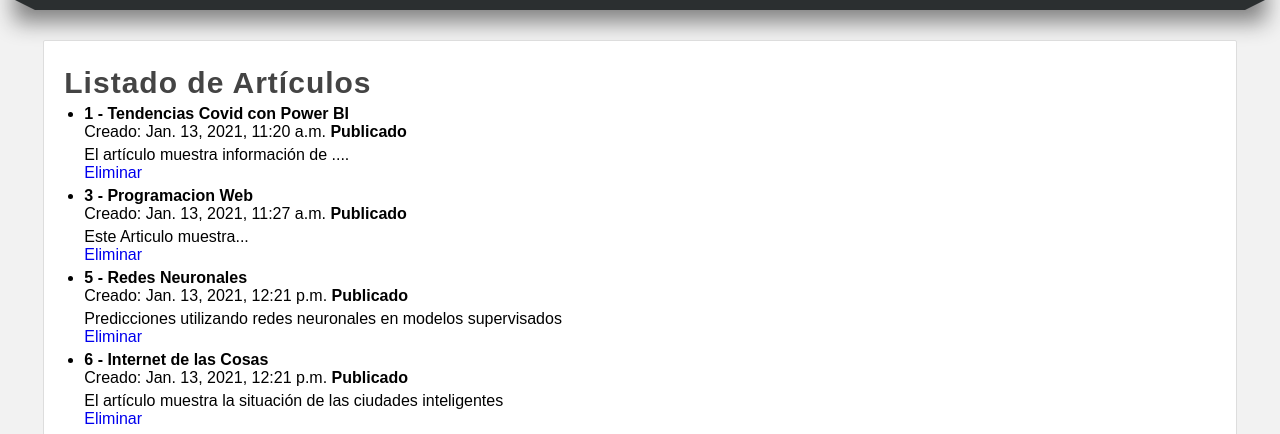
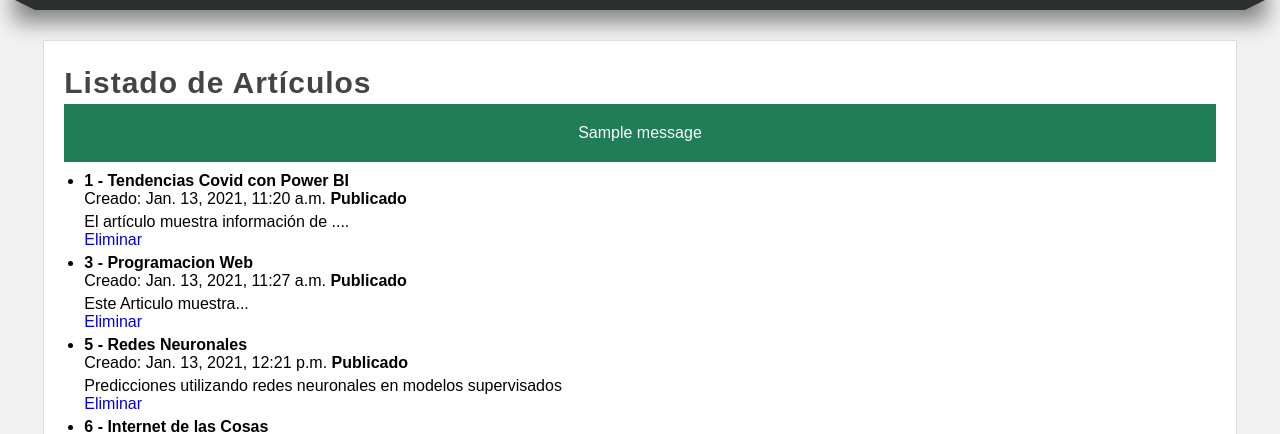
Before and after one commit to cerdanflor/2020-2-LP3S1, a Django app: page /listar_articulos in a window 1280 px wide. Shown: the part 182-616 px from the top of the page. Run offline with Django 3.2, Linux system fonts and the light colour scheme; data comes from the database, SQL or seed files in the repository; both versions use the stored data as it was after the commit; tables that the repository leaves empty hold one stand-in row (values such as "Sample post"); one stand-in notice (Sample message) is shown.

Commit message:
Semana 14 Formulario Parte VI Mensajes Flash

```diff
--- a/ProyectosDJango/s07proyecto002/miapp/static/css/style.css
+++ b/ProyectosDJango/s07proyecto002/miapp/static/css/style.css
@@ -177,6 +177,14 @@ nav ul li a:hover{
     color: red;
 }
 
+.message{
+    padding: 20px;
+    background: #1f7e58;
+    color: white;
+    text-align: center;
+    margin-bottom: 10px;
+}
+
 .box form input[type="submit"]:hover,
 .box form input[type="button"]:hover,
 .box form button:hover{
--- a/ProyectosDJango/s07proyecto002/miapp/templates/listar_articulos.html
+++ b/ProyectosDJango/s07proyecto002/miapp/templates/listar_articulos.html
@@ -6,6 +6,14 @@
 
 {% block content %}
     <h1 class="title"> {{titulo}} </h1>
+    {% if messages %}
+        {% for message in messages %}
+            <div class="message">
+                {{message}}
+            </div>
+        {% endfor %}
+    {% endif %}
+
     <ul>
         {% for articulo in articulos %}
             <li>
--- a/ProyectosDJango/s07proyecto002/miapp/views.py
+++ b/ProyectosDJango/s07proyecto002/miapp/views.py
@@ -2,6 +2,7 @@ from django.shortcuts import render, HttpResponse, redirect
 from miapp.models import Articulo
 from django.db.models import Q
 from miapp.forms import FormArticulo
+from django.contrib import messages
 
 # Create your views here.
 layout = """
@@ -161,6 +162,10 @@ def create_full_articulo(request):
                 publicado = publicado
             )
             articulo.save()
+
+            #Es para crear un mensaje Flash (Solo se muestra una vez)
+            messages.success(request,f'Se agregó correctamente el artículo {articulo.id}')
+
             return redirect('listar_articulos')
             #return HttpResponse(articulo.titulo + ' - ' + articulo.contenido + ' - ' + str(articulo.publicado))
     else:
```
Also changed, not shown: ProyectosDJango/s07proyecto002/db.sqlite3.
